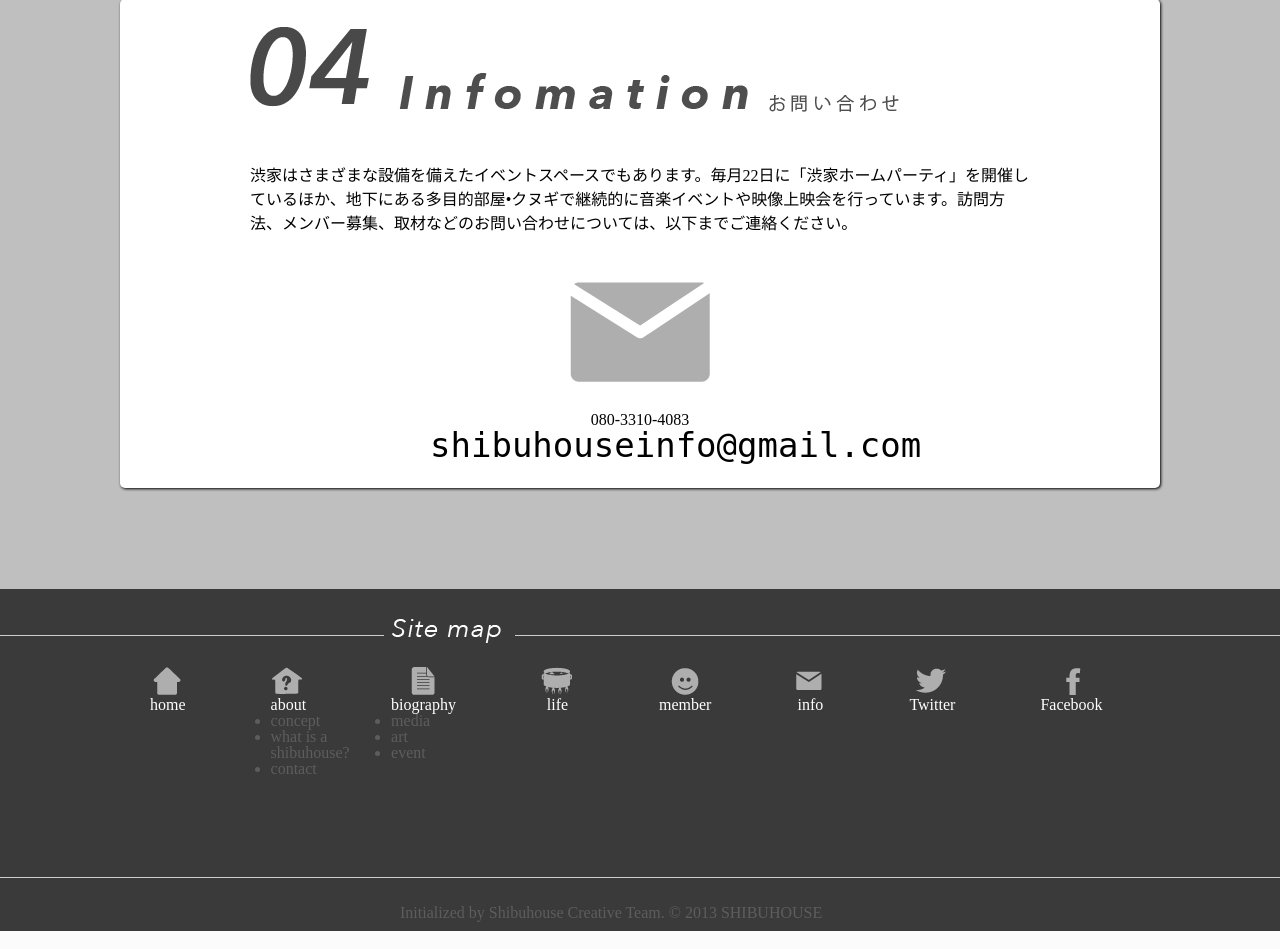
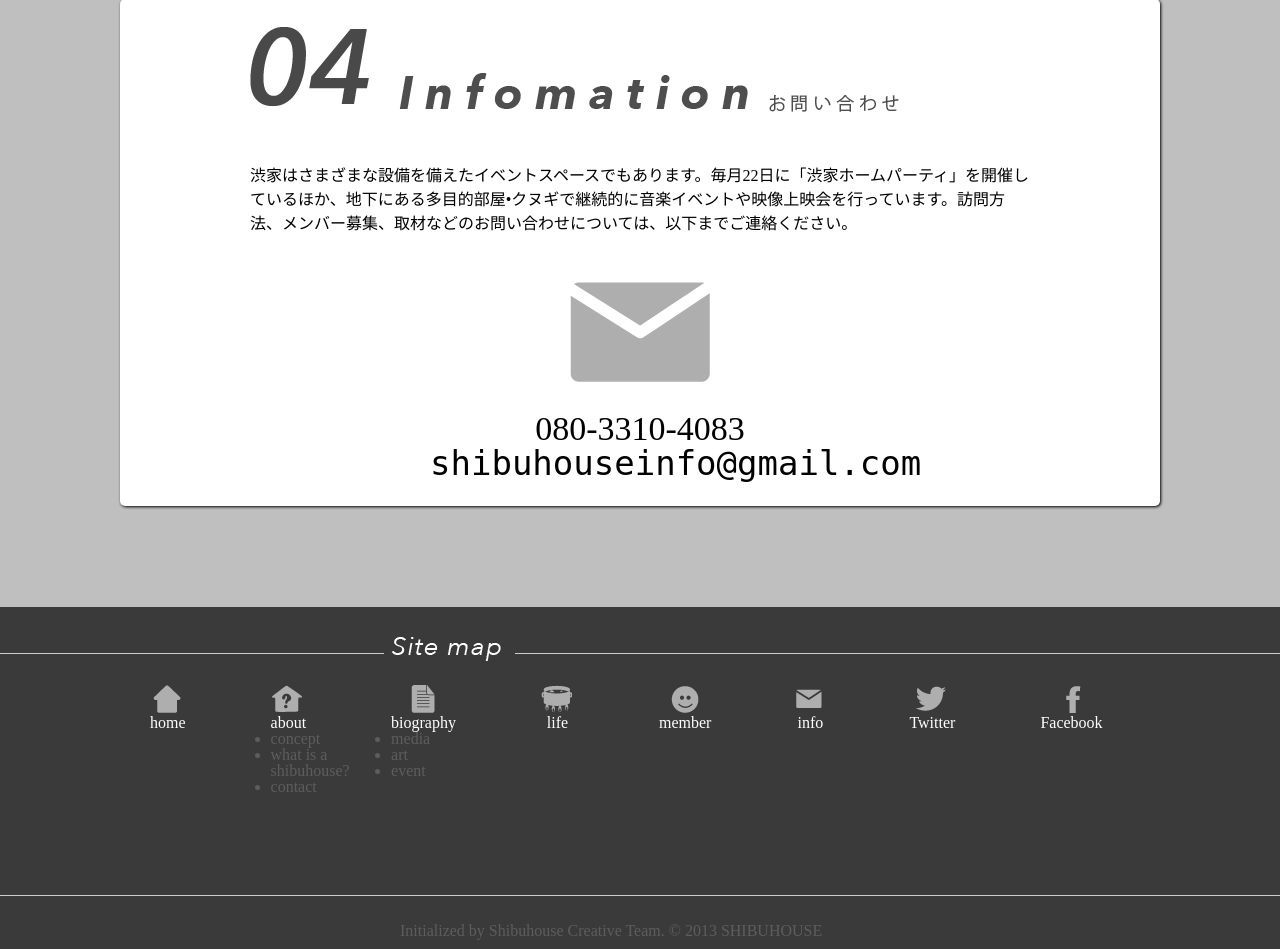
Before and after one commit to ayafujiaya/shibuhouse_new_web, a PHP site: page / in a window 1280 px wide. Shown: the part 3153-4102 px from the top of the page. Run offline with PHP 8.4, Linux system fonts and the light colour scheme; some libraries are stand-ins or nearby versions.

Commit message:
Update index.php

```diff
--- a/index.php
+++ b/index.php
@@ -104,7 +104,7 @@ width: 260px;
 font-size: 32px;
 font-family: monospace;">
 ------->
-<div style="text-align:center; display:block; width:100%;">080-3310-4083</div>
+<div style="text-align:center; display:block; width:100%; font-size:34px;">080-3310-4083</div>
             <p style="margin:0 auto;
 width: 420px;
 font-size: 34px;
```
